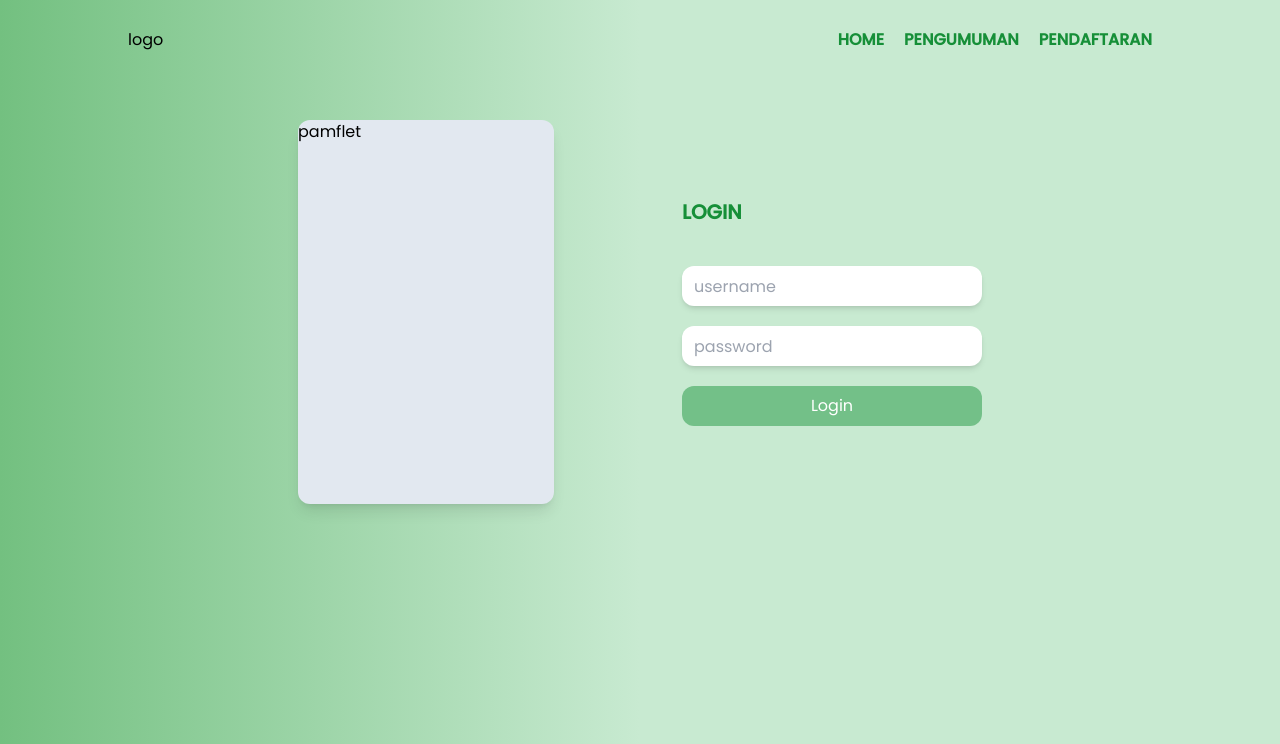
After one commit to HajidRaihan/Mathematics-Event-App, a Laravel app: page /login in a window 1280 px wide. The commit adds this page. Shown: the top 744 px of the page. Run offline with Laravel 10, Linux system fonts and the light colour scheme; style sheets or scripts are compiled from the project's sources.

Commit message:
add home and login page

```diff
--- a/package.json
+++ b/package.json
@@ -12,5 +12,8 @@
         "postcss": "^8.4.33",
         "tailwindcss": "^3.4.1",
         "vite": "^5.0.0"
+    },
+    "dependencies": {
+        "daisyui": "^4.6.0"
     }
 }
--- /dev/null
+++ b/public/index.css
@@ -0,0 +1,3 @@
+body {
+    background-color: black;
+}
--- /dev/null
+++ b/resources/views/layouts/main.blade.php
@@ -0,0 +1,42 @@
+<!DOCTYPE html>
+<html lang="{{ str_replace('_', '-', app()->getLocale()) }}">
+
+<head>
+    <meta charset="utf-8">
+    <meta name="viewport" content="width=device-width, initial-scale=1">
+
+    <title>Laravel</title>
+
+    <!-- Fonts -->
+    <link rel="preconnect" href="https://fonts.bunny.net">
+    <link href="https://fonts.bunny.net/css?family=figtree:400,600&display=swap" rel="stylesheet" />
+
+    <!-- Styles -->
+    <style>
+        @import url('https://fonts.googleapis.com/css2?family=Inter:wght@300;400;500;600;700;800&family=Montserrat:ital,wght@0,400;0,500;0,600;0,700;1,400&family=Poppins:wght@300;400;500&display=swap');
+
+        body {
+            font-family: 'Poppins', sans-serif;
+            background: rgb(115, 192, 128);
+            background: linear-gradient(90deg, rgba(115, 192, 128, 1) 0%, rgba(200, 234, 209, 1) 50%);
+        }
+    </style>
+    @vite('resources/css/app.css')
+</head>
+
+<body>
+    <nav class="flex justify-between mx-32 h-20 items-center">
+        <div>
+            <p>logo</p>
+        </div>
+        <div class="flex gap-5 uppercase text-primary font-semibold">
+            <a href="">Home</a>
+            <a href="">Pengumuman</a>
+            <a href="">pendaftaran</a>
+        </div>
+    </nav>
+
+    @yield('content')
+</body>
+
+</html>
--- /dev/null
+++ b/resources/views/login.blade.php
@@ -0,0 +1,18 @@
+@extends('layouts.main')
+
+@section('content')
+    <div class="flex justify-center gap-32 mt-10">
+        <div class="h-96 w-64 bg-slate-200 shadow-lg rounded-xl">
+            pamflet
+        </div>
+        <div class="h-96 flex flex-col justify-center">
+            <p class="text-xl text-primary uppercase font-bold mb-10">Login</p>
+            <form class="flex flex-col gap-5">
+                <input type="email" placeholder="username" class="h-10 rounded-xl bg-white w-[300px] shadow-md p-3">
+                <input type="password" placeholder="password" class="h-10 rounded-xl bg-white w-[300px] shadow-md p-3">
+                <button
+                    class="rounded-xl bg-secondary text-white border-none hover:opacity-70 hover:bg-secondary h-10">Login</button>
+            </form>
+        </div>
+    </div>
+@endsection
--- a/routes/web.php
+++ b/routes/web.php
@@ -16,3 +16,7 @@ use Illuminate\Support\Facades\Route;
 Route::get('/', function () {
     return view('welcome');
 });
+
+Route::get('/login', function () {
+    return view('login');
+});
--- a/tailwind.config.js
+++ b/tailwind.config.js
@@ -13,5 +13,8 @@ export default {
             },
         },
     },
-    plugins: [],
+    daisyui: {
+        themes: [],
+    },
+    plugins: [require("daisyui")],
 };
```
Also changed, not shown: resources/views/welcome.blade.php (+4 -30 lines), package-lock.json.
